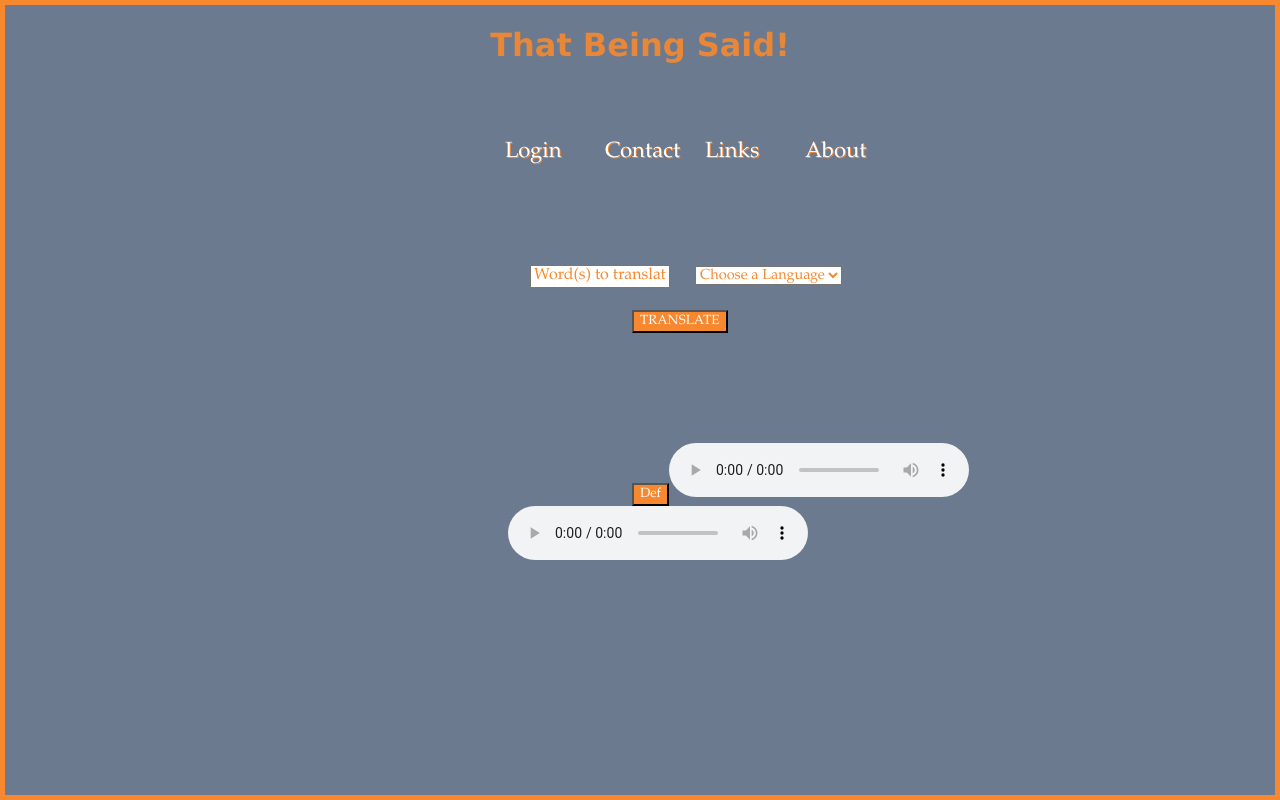
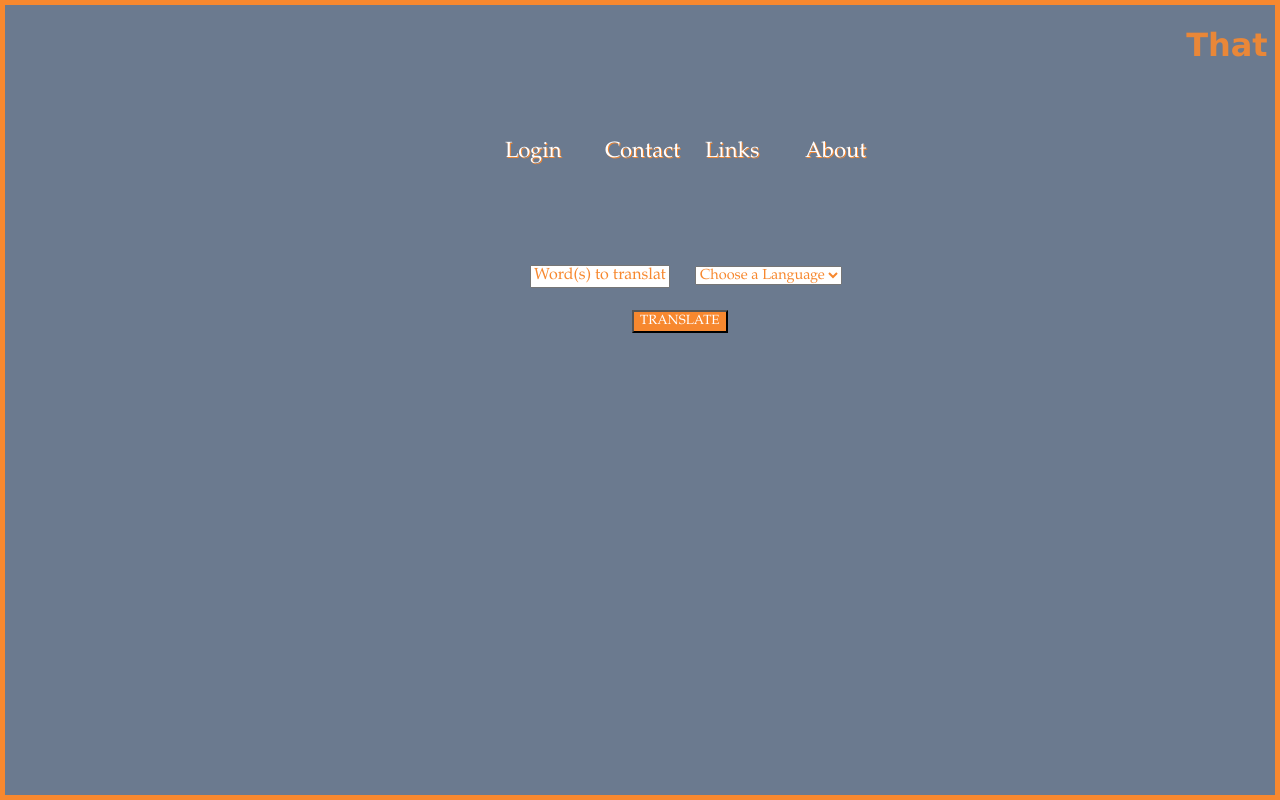
Before and after one commit to glenbuck503/That-Being-Said, a React (Create React App) app: page / in a window 1280 px wide. Built offline with nearby package versions, Linux system fonts and the light colour scheme; no server answers.

Commit message:
add scroll bar

```diff
--- a/src/App.css
+++ b/src/App.css
@@ -5,6 +5,14 @@
 .App-logo {
   height: 40vmin;
   pointer-events: none;
+}
+@keyframes ticker {
+  10% {
+    transform: translate(100%, 0);
+  }
+  10% {
+    transform: translate(100%, 0);
+  }
 }
 
 @media (prefers-reduced-motion: no-preference) {
@@ -70,6 +78,8 @@ img {
    font-family: Verdana;
    /* color: #F7882F; */
    color: rgba(247, 136, 47, .9);
+   animation: ticker 100s linear infinite;
+
 
  }
 
@@ -105,6 +115,7 @@ img {
   padding-right:103px;
   width: 10%;
   text-shadow: 1px 1px #F7882F;
+
 
 }
 
--- a/src/Header.js
+++ b/src/Header.js
@@ -6,6 +6,7 @@ function Header() {
   return (
     <React.Fragment>
       <div className="border">
+
       <h1 className="said">That Being Said!</h1>
       <div className="menu">
         {/* <div className="Login">
--- a/src/ReusableForm.js
+++ b/src/ReusableForm.js
@@ -102,11 +102,11 @@ function ReusableForm(props) {
 
 
 
-        <button onClick={onSubmit2}> Def</button>
+        {/* <button onClick={onSubmit2}> Def</button> */}
         {/* <p className="result2">{lang}<audio  src={wordsAudio} controls autoPlay/></p> */}
-        <audio  src={wordsAudio} controls autoPlay/>
+        {/* <audio  src={wordsAudio} controls autoPlay/>
 
-        <audio  src={wordsAudio} controls/>
+        <audio  src={wordsAudio} controls/> */}
 
         {/* <p className="trade">Glen Buck 2021 &#8482;</p> */}
 
--- a/src/index.css
+++ b/src/index.css
@@ -11,7 +11,7 @@ body {
 
 code {
   font-family: source-code-pro, Menlo, Monaco, Consolas, 'Courier New',
-    monospace;
+
 }
 
 
```
